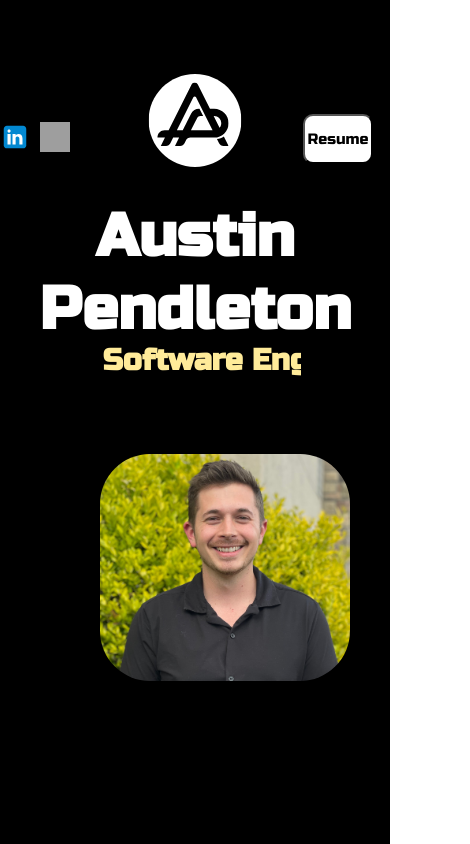
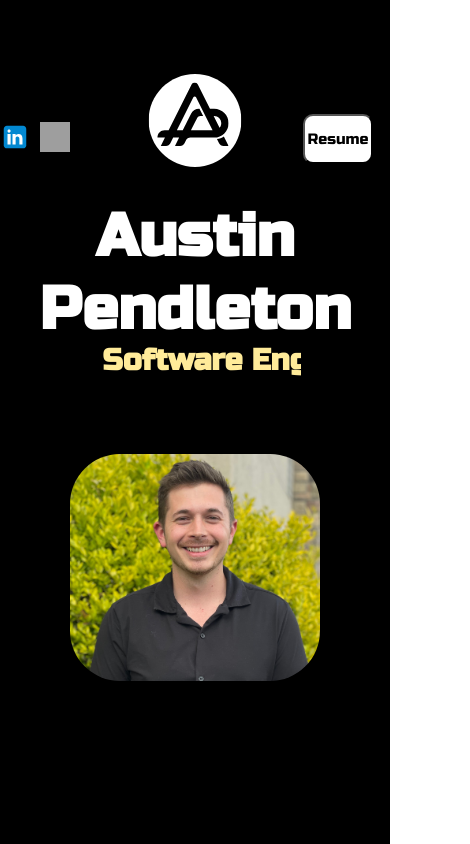
Before and after one commit to austinpendleton/portfolio_se, a React (Create React App) app: page / in a window 390 px wide. Shown: the top 844 px of the page, 470 px wide, since content can reach past the window. Built offline with nearby package versions, Linux system fonts and the light colour scheme; grey boxes are pictures that could not be loaded; a web font is replaced by a local one.

Commit message:
title centered

```diff
--- a/src/blocks/Introduction.css
+++ b/src/blocks/Introduction.css
@@ -94,11 +94,16 @@
   .introduction {
     height: 90vh;
   }
+  .introduction__picture {
+    display: flex;
+    justify-content: center;
+    position: relative;
+    left: 80px;
+  }
   .introduction__image {
     max-width: 250px;
     top: 200px;
     border-radius: 50px;
-    left: -40px;
   }
 
   .name__wrapper {
@@ -109,10 +114,10 @@
 
   .title__wrapper {
     top: 300px;
-    right: 46px;
+    display: flex;
+    justify-content: center;
     margin-left: 60px;
     margin-top: 15px;
-    text-align: center;
   }
 
   .name__text {
```
